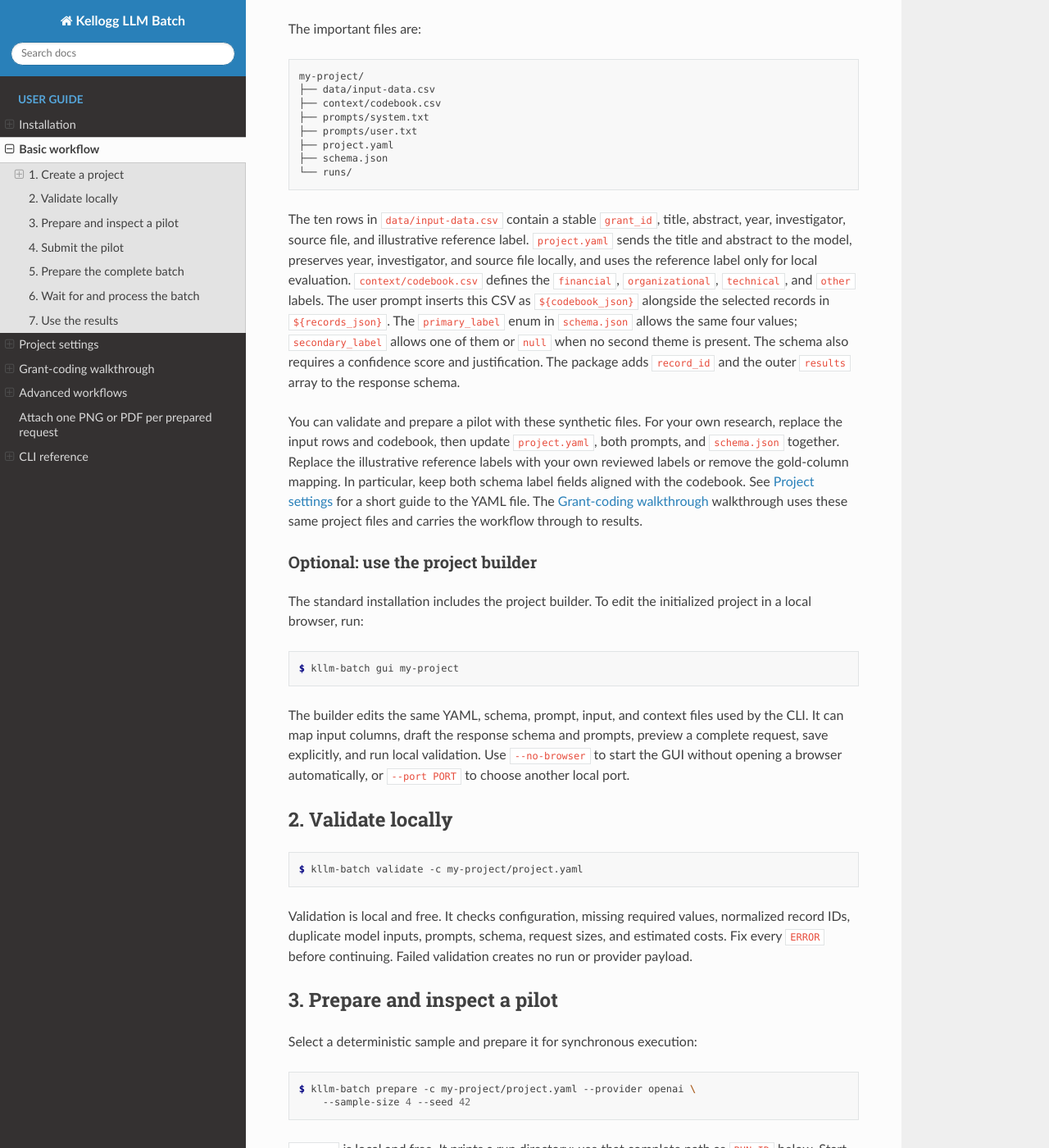
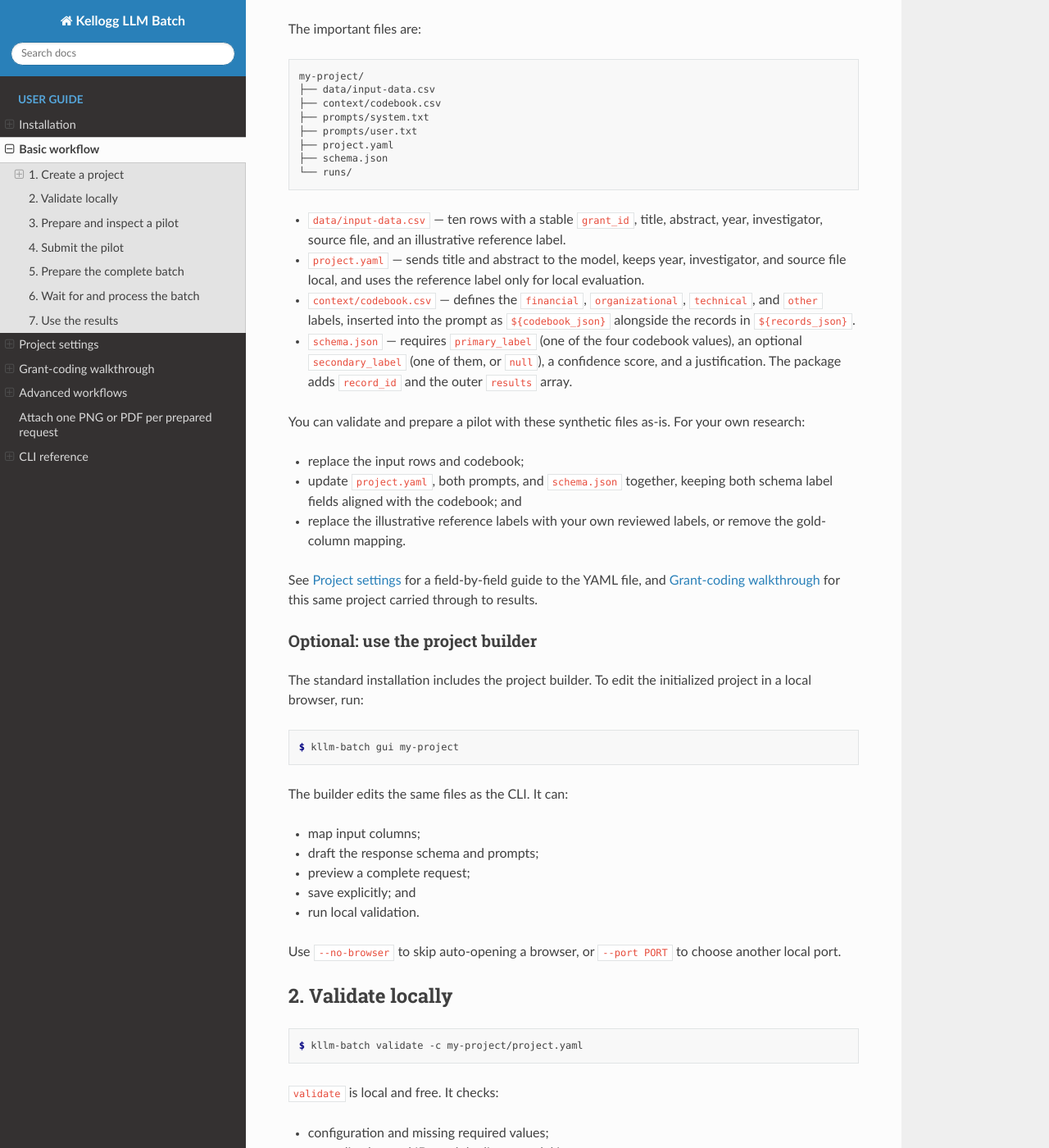
Before and after one commit to rs-kellogg/llm-batch_pipeline, a Sphinx documentation site: the page built from docs/basic.rst, in a window 1280 px wide and 1400 px high, scrolled down 428 px. Shown: the whole window at 82% size. Built offline with Sphinx 7.4.7 and the Read the Docs theme 3.1.0, drawn with Linux system fonts in a browser that asks for light colours; some of the changed text lies outside the part shown.

Commit message:
update basic page to bullet style

```diff
--- a/docs/basic.rst
+++ b/docs/basic.rst
@@ -30,28 +30,31 @@ The important files are:
    ├── schema.json
    └── runs/
 
-The ten rows in ``data/input-data.csv`` contain a stable ``grant_id``, title,
-abstract, year, investigator, source file, and illustrative reference label.
-``project.yaml`` sends the title and abstract to the model, preserves year,
-investigator, and source file locally, and uses the reference label only for
-local evaluation.
-``context/codebook.csv`` defines the ``financial``,
-``organizational``, ``technical``, and ``other`` labels. The user prompt inserts
-this CSV as ``${codebook_json}`` alongside the selected records in
-``${records_json}``. The ``primary_label`` enum in ``schema.json`` allows the
-same four values; ``secondary_label`` allows one of them or ``null`` when no
-second theme is present. The schema also requires a confidence score and
-justification. The package adds ``record_id`` and the outer ``results`` array
-to the response schema.
+* ``data/input-data.csv`` — ten rows with a stable ``grant_id``, title,
+  abstract, year, investigator, source file, and an illustrative reference
+  label.
+* ``project.yaml`` — sends title and abstract to the model, keeps year,
+  investigator, and source file local, and uses the reference label only for
+  local evaluation.
+* ``context/codebook.csv`` — defines the ``financial``, ``organizational``,
+  ``technical``, and ``other`` labels, inserted into the prompt as
+  ``${codebook_json}`` alongside the records in ``${records_json}``.
+* ``schema.json`` — requires ``primary_label`` (one of the four codebook
+  values), an optional ``secondary_label`` (one of them, or ``null``), a
+  confidence score, and a justification. The package adds ``record_id`` and
+  the outer ``results`` array.
 
-You can validate and prepare a pilot with these synthetic files. For your own
-research, replace the input rows and codebook, then update ``project.yaml``,
-both prompts, and ``schema.json`` together. Replace the illustrative reference
-labels with your own reviewed labels or remove the gold-column mapping. In
-particular, keep both schema label fields aligned with the codebook. See
-:doc:`project_settings` for a short guide to the YAML file. The
-:doc:`grant_coding` walkthrough uses these same project files and carries the
-workflow through to results.
+You can validate and prepare a pilot with these synthetic files as-is. For
+your own research:
+
+* replace the input rows and codebook;
+* update ``project.yaml``, both prompts, and ``schema.json`` together, keeping
+  both schema label fields aligned with the codebook; and
+* replace the illustrative reference labels with your own reviewed labels, or
+  remove the gold-column mapping.
+
+See :doc:`project_settings` for a field-by-field guide to the YAML file, and
+:doc:`grant_coding` for this same project carried through to results.
 
 .. _optional-gui:
 
@@ -65,11 +68,16 @@ initialized project in a local browser, run:
 
    $ kllm-batch gui my-project
 
-The builder edits the same YAML, schema, prompt, input, and context files used
-by the CLI. It can map input columns, draft the response schema and prompts,
-preview a complete request, save explicitly, and run local validation. Use
-``--no-browser`` to start the GUI without opening a browser automatically, or
-``--port PORT`` to choose another local port.
+The builder edits the same files as the CLI. It can:
+
+* map input columns;
+* draft the response schema and prompts;
+* preview a complete request;
+* save explicitly; and
+* run local validation.
+
+Use ``--no-browser`` to skip auto-opening a browser, or ``--port PORT`` to
+choose another local port.
 
 2. Validate locally
 -------------------
@@ -78,10 +86,15 @@ preview a complete request, save explicitly, and run local validation. Use
 
    $ kllm-batch validate -c my-project/project.yaml
 
-Validation is local and free. It checks configuration, missing required
-values, normalized record IDs, duplicate model inputs, prompts, schema, request
-sizes, and estimated costs. Fix every ``ERROR`` before continuing. Failed
-validation creates no run or provider payload.
+``validate`` is local and free. It checks:
+
+* configuration and missing required values;
+* normalized record IDs and duplicate model inputs;
+* prompts and schema; and
+* request sizes and estimated costs.
+
+Fix every ``ERROR`` before continuing — failed validation creates no run or
+provider payload.
 
 3. Prepare and inspect a pilot
 ------------------------------
```
